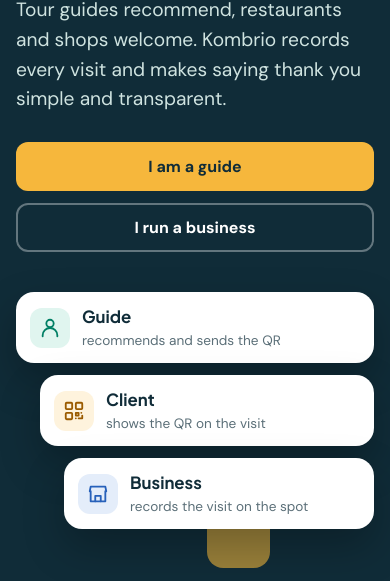
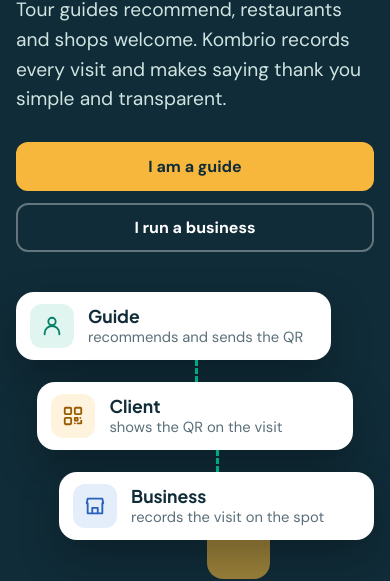
Before and after one commit to JCdeNC/kombrio-site, a plain HTML site: page index.html in a window 390 px wide. Shown: the part 267-848 px from the top of the page. Drawn offline with Linux system fonts and the light colour scheme.

Commit message:
Schéma d'accueil : cartes empilées sans chevauchement, à toutes les tailles et dans les 3 langues
Co-Authored-By: Claude Opus 5.5 <noreply@anthropic.com>

```diff
--- a/index.html
+++ b/index.html
@@ -53,14 +53,16 @@
     .blob{position:absolute;border-radius:48px;opacity:.95;z-index:0}
     .hero .wrap{position:relative;z-index:1}
     /* schéma de connexion */
-    .link-art{position:relative;height:340px}
-    .card{position:absolute;background:#fff;color:var(--petrol);border-radius:18px;padding:16px 18px;box-shadow:0 18px 40px rgba(0,0,0,.25);width:220px}
-    .card b{font-family:var(--title);display:block;font-size:1.05rem}
-    .card small{color:var(--muted);font-size:.85rem}
-    .card .ic{width:40px;height:40px;border-radius:12px;display:grid;place-items:center;margin-bottom:8px}
-    .c1{top:0;left:0}.c2{top:118px;right:0}.c3{bottom:0;left:30px}
+    .link-art{display:flex;flex-direction:column;gap:26px;max-width:440px;margin-left:auto}
+    .card{position:relative;background:#fff;color:var(--petrol);border-radius:18px;padding:16px 18px;box-shadow:0 18px 40px rgba(0,0,0,.25);width:min(100%,300px);display:grid;grid-template-columns:44px 1fr;column-gap:14px;align-items:center}
+    .card b{font-family:var(--title);display:block;font-size:1.1rem;line-height:1.25}
+    .card small{color:var(--muted);font-size:.92rem;line-height:1.35}
+    .card .ic{width:44px;height:44px;border-radius:12px;display:grid;place-items:center;grid-row:span 2}
+    .c1{align-self:flex-start}.c2{align-self:center}.c3{align-self:flex-end}
     .c1 .ic{background:#E0F5EF;color:var(--green-d)}.c2 .ic{background:#FEF3DD;color:#9A5B00}.c3 .ic{background:#E4EDFA;color:var(--blue)}
-    .link-art svg.path{position:absolute;inset:0;width:100%;height:100%}
+    /* fil pointillé entre les cartes */
+    .card+.card::before{content:"";position:absolute;top:-26px;left:50%;height:26px;border-left:3px dashed var(--green)}
+    .link-art svg.path{display:none}
     /* sections */
     section{padding:80px 0}
     section.alt{background:var(--bg)}
@@ -101,7 +103,7 @@
     .soon{opacity:.7}
     @media(max-width:860px){
       .hero .wrap{grid-template-columns:1fr;padding-top:48px;padding-bottom:56px}
-      .link-art{height:300px;max-width:380px}
+      .link-art{margin:0;max-width:440px}
       .steps,.two{grid-template-columns:1fr}
       .nav a.lk{display:none}
       section{padding:56px 0}
@@ -113,12 +115,9 @@
       .nav{gap:6px}
       .btn.sm{padding:8px 11px;font-size:.85rem;white-space:nowrap}
       .lang button{padding:6px 7px}
-      .link-art{height:auto;display:flex;flex-direction:column;gap:12px;max-width:none}
-      .link-art svg.path{display:none}
-      .card{position:static;width:auto;display:grid;grid-template-columns:40px 1fr;column-gap:12px;align-items:center;padding:12px 14px}
-      .card .ic{grid-row:span 2;margin:0}
-      .c2{margin-left:24px}.c3{margin-left:48px}
       .hero .cta .btn{flex:1 1 100%}
+      .link-art{gap:22px}.card{width:88%;padding:12px 14px}
+      .card+.card::before{top:-22px;height:22px}
       .blob{transform:scale(.45);transform-origin:top right;opacity:.6}
     }
   </style>
```
